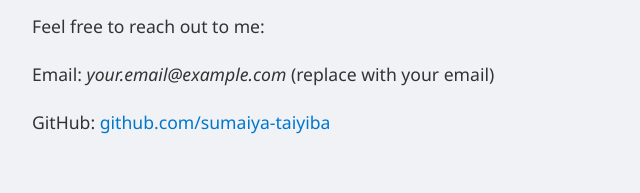
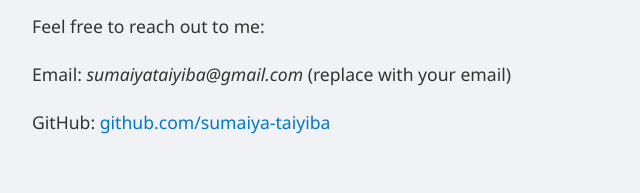
Before and after one commit to Sumaiya-Taiyiba/portfolio, a plain HTML site: page index.html in a window 1280 px wide. Shown: the part 927-1120 px from the top of the page, 178-818 px from the left. Drawn offline with Linux system fonts and the light colour scheme.

Commit message:
Update index.html

```diff
--- a/index.html
+++ b/index.html
@@ -135,7 +135,7 @@
   <section>
     <h2>Contact</h2>
     <p>Feel free to reach out to me:</p>
-    <p>Email: <em>your.email@example.com</em> (replace with your email)</p>
+    <p>Email: <em>sumaiyataiyiba@gmail.com</em> (replace with your email)</p>
     <p>
       GitHub: <a href="https://github.com/sumaiya-taiyiba" target="_blank" rel="noopener noreferrer">
         github.com/sumaiya-taiyiba
```
